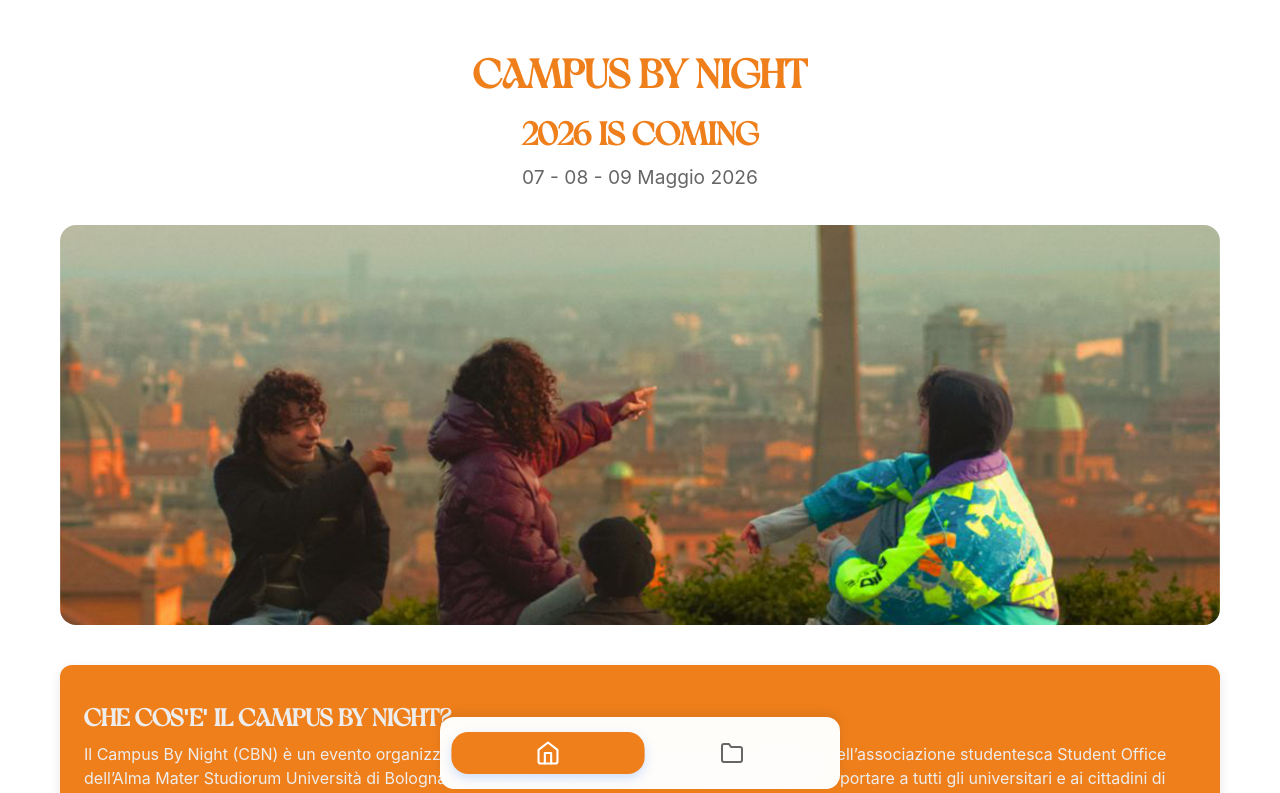
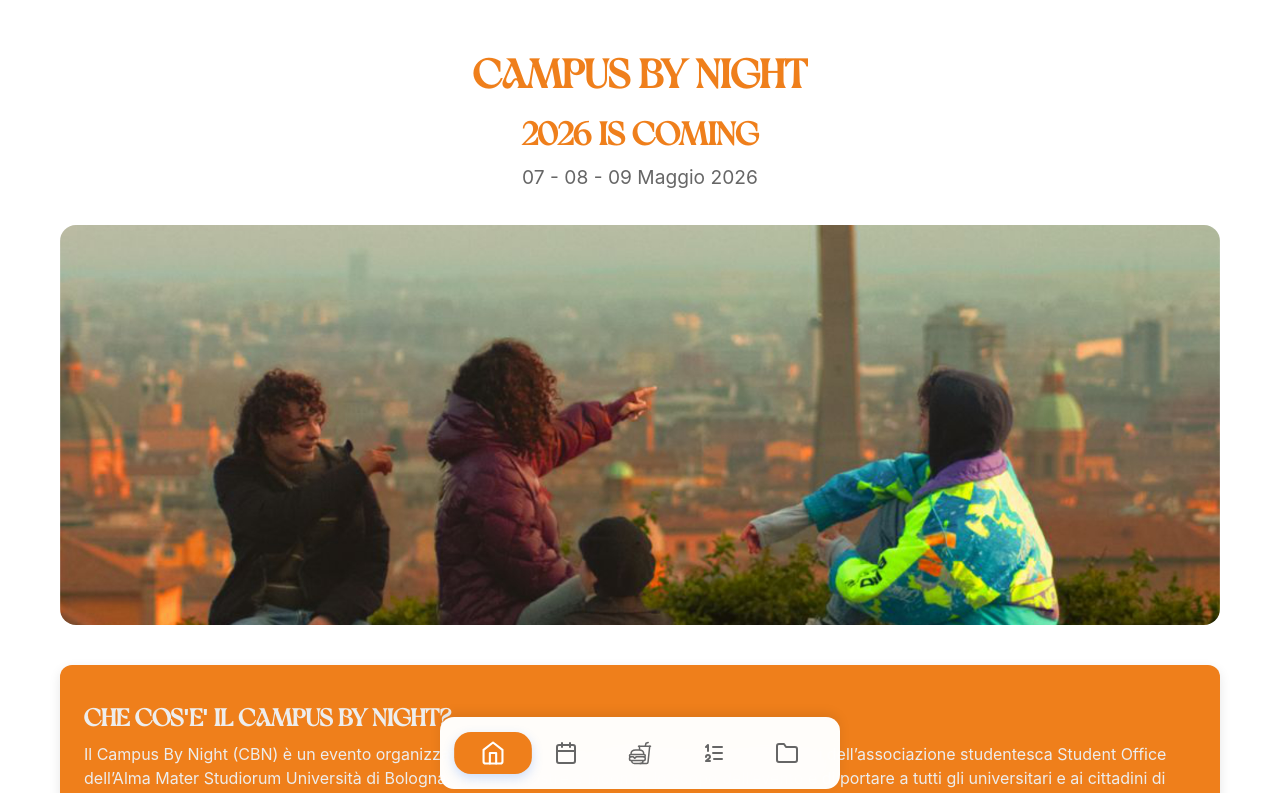
Before and after one commit to GiuseppeBondii/cbn25, a React (Create React App) app: page / in a window 1280 px wide. Shown: the top 793 px of the page. Built offline with nearby package versions, Linux system fonts and the light colour scheme.

Commit message:
roba mia

```diff
--- a/src/App.js
+++ b/src/App.js
@@ -15,12 +15,12 @@
   const [activeIndex, setActiveIndex] = useState(0);
 
   useEffect(() => {
-    // Aggiorna l'indice attivo in base al percorso
+    // Aggiorna l'indice attivo in base al percorso URL
     switch (location.pathname) {
       case '/':
         setActiveIndex(0);
-        break; //TODO: quando sarà da modificare il numero di pagine bisogna guardare qui
-      /*case '/info':
+        break;
+      case '/info':
         setActiveIndex(1);
         break;
       case '/food':
@@ -28,9 +28,9 @@
         break;
       case '/lottery':
         setActiveIndex(3);
-        break;*/
+        break;
       case '/images':
-        setActiveIndex(/*4*/1);
+        setActiveIndex(4);
         break;
       default:
         setActiveIndex(0);
@@ -41,12 +41,13 @@
 
   const handleSetActiveIndex = (index) => {
     setActiveIndex(index);
+    // Naviga verso l'URL corrispondente quando si clicca sulla BottomBar
     switch (index) {
       case 0:
         navigate('/');
         break;
       case 1:
-        /*navigate('/info');*/ navigate('/images'); //TODO: quando sarà da modificare il numero di pagine bisogna guardare qui
+        navigate('/info');
         break;
       case 2:
         navigate('/food');
@@ -60,8 +61,6 @@
       default:
         navigate('/');
     }
-    // (opzionale) scroll animato quando si clicca il pulsante
-    // window.scrollTo({ top: 0, left: 0, behavior: 'smooth' });
   };
 
   return (
--- a/src/components/BottomBar.js
+++ b/src/components/BottomBar.js
@@ -2,17 +2,15 @@
 import { FiHome, FiCalendar, FiFolder } from 'react-icons/fi';
 import { IoFastFoodOutline } from "react-icons/io5";
 import { TbListNumbers } from "react-icons/tb";
-
-
 import './bottombar.css';
 
 const BottomBar = ({ activeIndex, setActiveIndex }) => {
   const items = [
-    { icon: <FiHome size={24} /> /*, label: 'Home' */}, //TODO: quando sarà da modificare il numero di pagine bisogna guardare qui
-    //{ icon: <FiCalendar size={24} /> /*, label: 'Info' */},
-    //{ icon: <IoFastFoodOutline size={24} /> /*, label: 'Food'*/ },
-    //{ icon: <TbListNumbers size={24} /> /*, label: 'Lotteria' */},
-    { icon: <FiFolder size={24} />/*, label: 'Immagini'*/ }
+    { icon: <FiHome size={24} /> },            // Index 0: Home
+    { icon: <FiCalendar size={24} /> },        // Index 1: Info
+    { icon: <IoFastFoodOutline size={24} /> }, // Index 2: Food
+    { icon: <TbListNumbers size={24} /> },     // Index 3: Lotteria
+    { icon: <FiFolder size={24} /> }           // Index 4: Immagini
   ];
 
   return (
@@ -29,6 +27,7 @@
             {item.icon}
           </button>
         ))}
+        {/* L'indicatore si sposta in base all'indice attivo */}
         <div
           className="activeIndicator"
           style={{
--- a/src/components/ImagesAlongYearsComponent.js
+++ b/src/components/ImagesAlongYearsComponent.js
@@ -107,8 +107,6 @@
         ))}
       </div>
 
-      // ... (resto del codice invariato fino al return)
-
       {isCarouselOpen && (
         <div className="cbn-carousel-overlay">
           {/* Bottone Chiudi - Posizionato in alto a destra fisso */}
```
Also changed, not shown: src/components/FastFood.json (line endings or trailing spaces).
